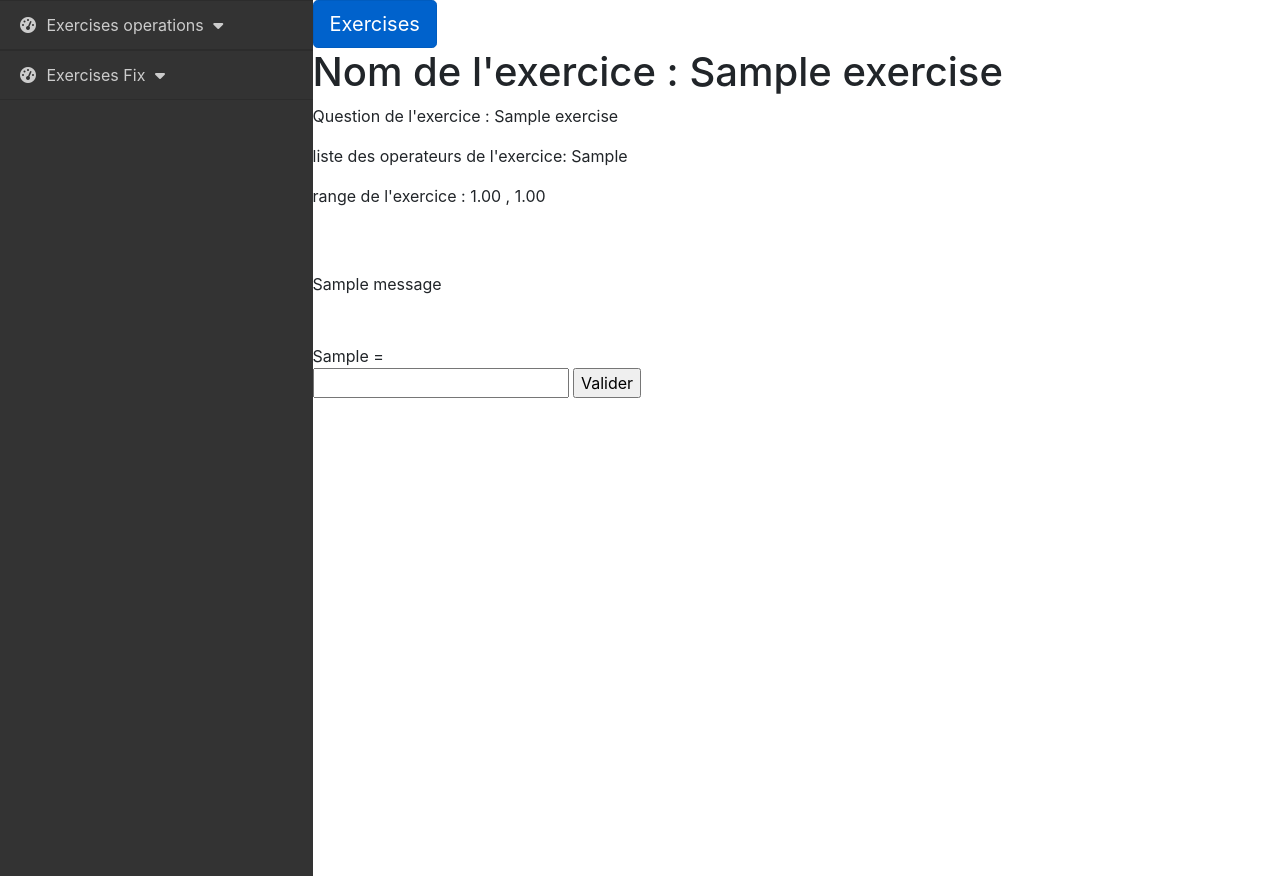
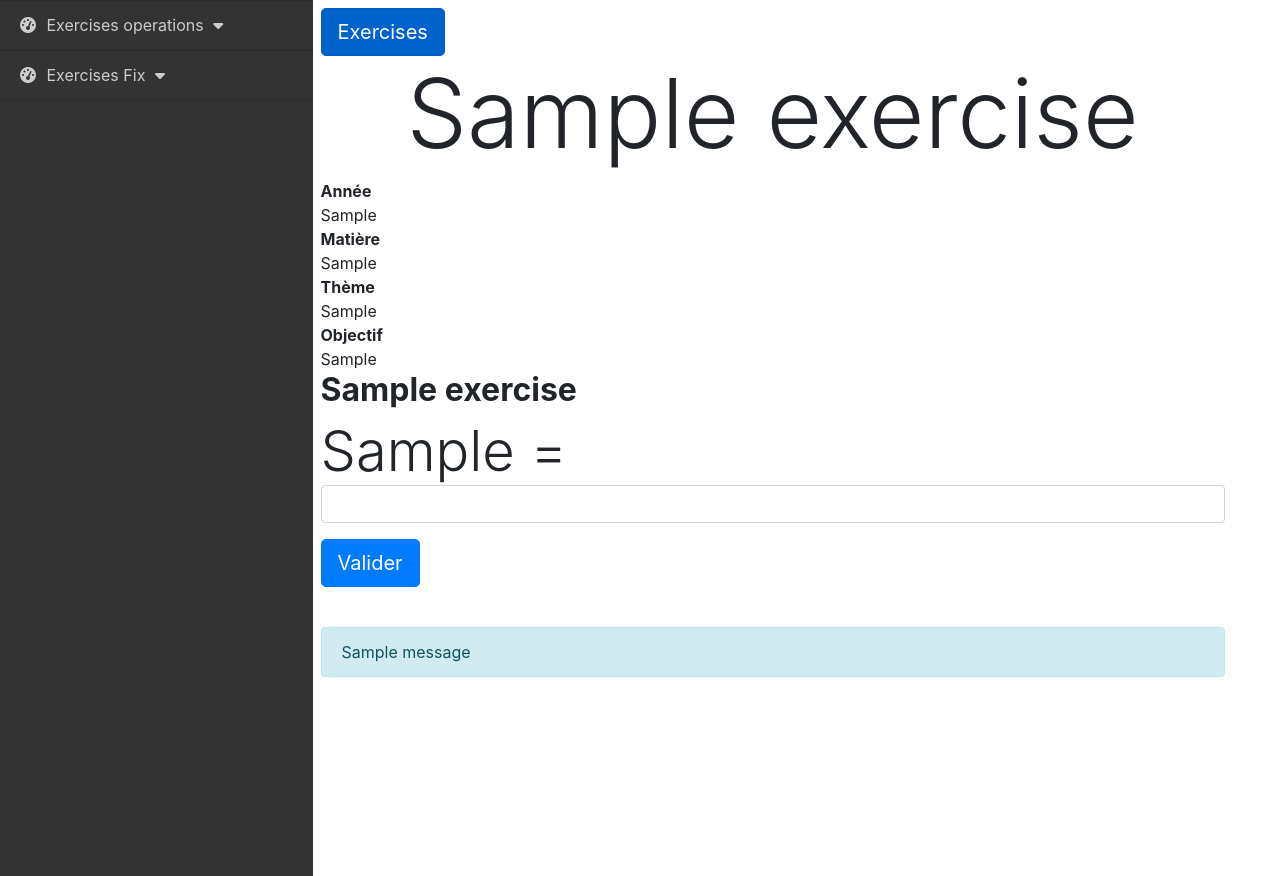
Before and after one commit to HE-Arc/Mathemator, a Django app: template mathematorProject/mathematorApp/templates/exercises/exerciseOperations.html in a window 1280 px wide. Shown: the part 56-932 px from the top of the page. Run offline with Django 3.2, Linux system fonts and the light colour scheme; tables that the repository leaves empty hold one stand-in row (values such as "Sample post"); the template is opened without the code that fills it: values that come from a table or form of the project are taken from there, most other values are stand-ins (such as "Sample title", 1, 10 or a date in 2020); one stand-in notice (Sample message) is shown; parts of the project's set-up code (start-up, migrations or seed data) failed here and were passed over; some libraries are stand-ins or nearby versions.

Commit message:
design html for exercises template

```diff
--- a/mathematorProject/mathematorApp/templates/exercises/exerciseOperations.html
+++ b/mathematorProject/mathematorApp/templates/exercises/exerciseOperations.html
@@ -1,35 +1,53 @@
 {% extends "base.html" %}
+
+{% load bootstrap4 %}
+{% bootstrap_css %}
+{% bootstrap_javascript jquery='full' %}
 
 {% block content %}
 
   {% include 'exercises/exercises.html' %}
+
+  <main class="col-md-9 float-left col px-5 pl-md-2 pt-2 main">
     <a href="#" data-target="#sidebar" data-toggle="collapse" class="btn btn-primary btn-lg active" role="button" aria-pressed="true">Exercises</a>
 
-<h1>Nom de l'exercice : {{exercise.name}}</h1>
-<p>Question de l'exercice : {{exercise.question}}</p>
-<p>liste des operateurs de l'exercice: {{exercise.operators}}</p>
-<p>range de l'exercice : {{exercise.rangeMin}} , {{exercise.rangeMax}}</p>
+    <h1 class="text-center display-1">{{exercise.name}}</h1>
+    <div>
+      <strong>Année </strong><br>
+      {{exercise.year}}<br>
+      <strong>Matière</strong><br>
+      {{exercise.branches}}<br>
+      <strong>Thème</strong><br>
+      {{exercise.theme}}<br>
+      <strong>Objectif</strong><br>
+      {{exercise.objective}}<br>
+    </div>
+    <div>
+      <h2><strong>{{exercise.question}}</strong><h2>
+    </div>
+    <div class="display-4">
+      {% for r in listRandom %}
+            {{r}}
+      {% endfor %} =
+    </div>
+    <form method="post" action="/checkResult/">
+      {% csrf_token %}
+      <div class="form-group">
+        <input class="form-control" type="NumberInput" id="resultInput" name="resultInput" value="">
+      </div>
+      <input type="hidden" name="next" value="{{ request.path }}">
+      <input type='hidden'  id="exercise_id" name="exercise_id" value={{exercise.id}} />
+      <input type='hidden'  id="result" name="result" value={{result}} />
+      <input  class=" btn btn-primary btn-lg" type="submit" value="Valider">
+    </form>
+    <br>
 
-<br>
-<br>
     {% if messages %}
+    <div class="alert alert-info" role="alert">
         {% for message in messages %}
           {{ message }} <br>
         {% endfor %}
+    </div>
     {% endif %}
-<br>
-<br>
-
-{% for r in listRandom %}
-      {{r}}
-{% endfor %}=
-<form method="post" action="/checkResult/">
-  {% csrf_token %}
-  <input type="NumberInput" id="resultInput" name="resultInput" value="">
-  <input type="hidden" name="next" value="{{ request.path }}">
-  <input type='hidden'  id="exercise_id" name="exercise_id" value={{exercise.id}} />
-  <input type='hidden'  id="result" name="result" value={{result}} />
-  <input type="submit" value="Valider">
-</form>
-
+  </main>
 {% endblock %}
```
Also changed, not shown: mathematorProject/mathematorApp/templates/exercises/exerciseFix.html (+32 -30 lines), mathematorProject/mathematorApp/templates/exercises/exercises.html (+10 -14 lines), mathematorProject/mathematorApp/templates/exercises/requirements.html (+17 -8 lines). Lines whose indentation alone changed are shown as unchanged.
